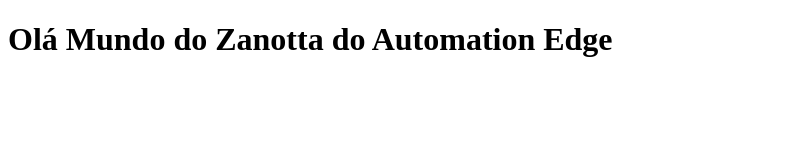
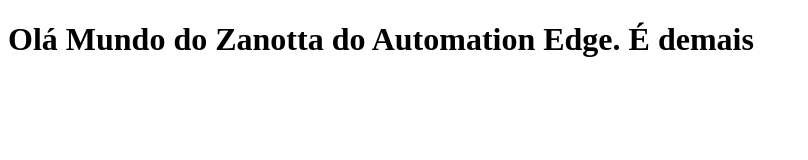
Before and after one commit to ezanotta/Projeto_git, a plain HTML site: page index.html in a window 1280 px wide. Shown: the whole page, without its empty margins (0-808 px from the left). Drawn offline with Linux system fonts and the light colour scheme.

Commit message:
branch nova

```diff
--- a/index.html
+++ b/index.html
@@ -7,6 +7,6 @@
     <title>Document</title>
 </head>
 <body>
-    <h1>Olá Mundo do Zanotta do Automation Edge</h1>
+    <h1>Olá Mundo do Zanotta do Automation Edge. É demais</h1>
 </body>
 </html>
```
